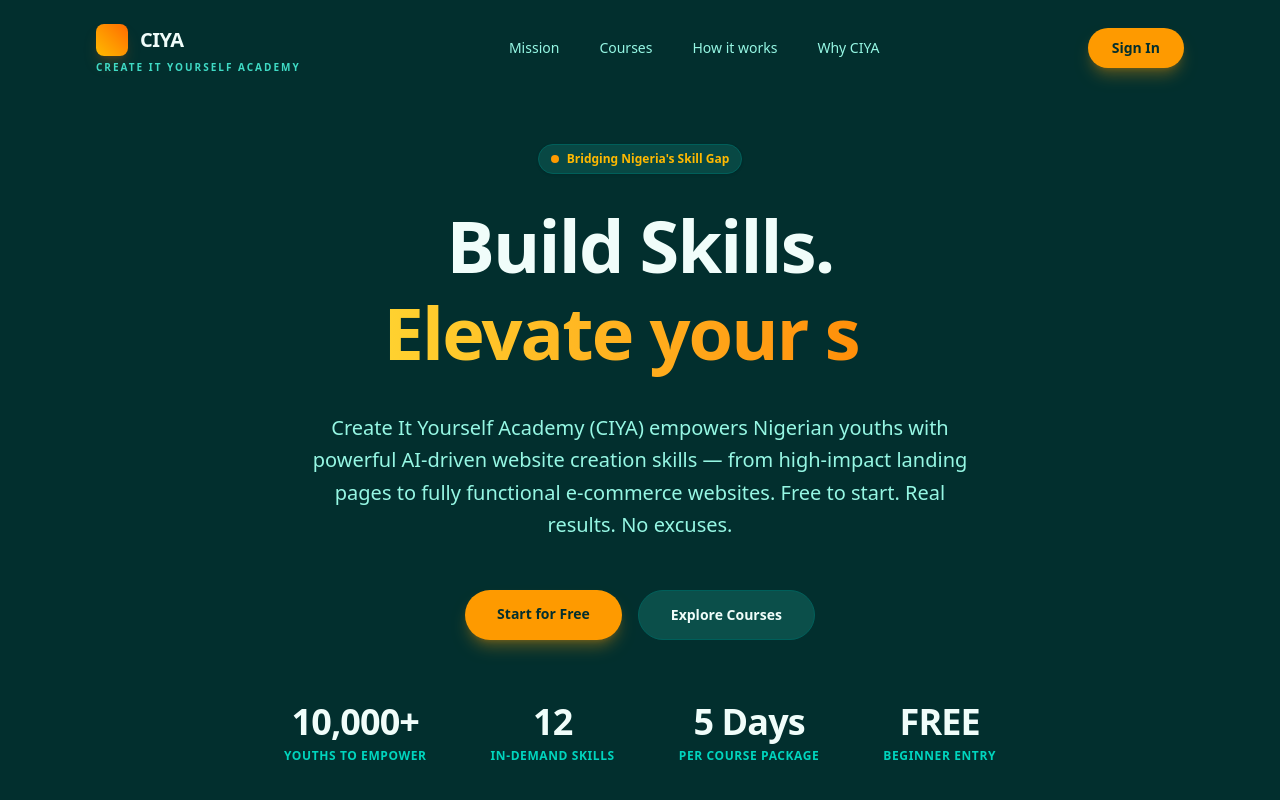
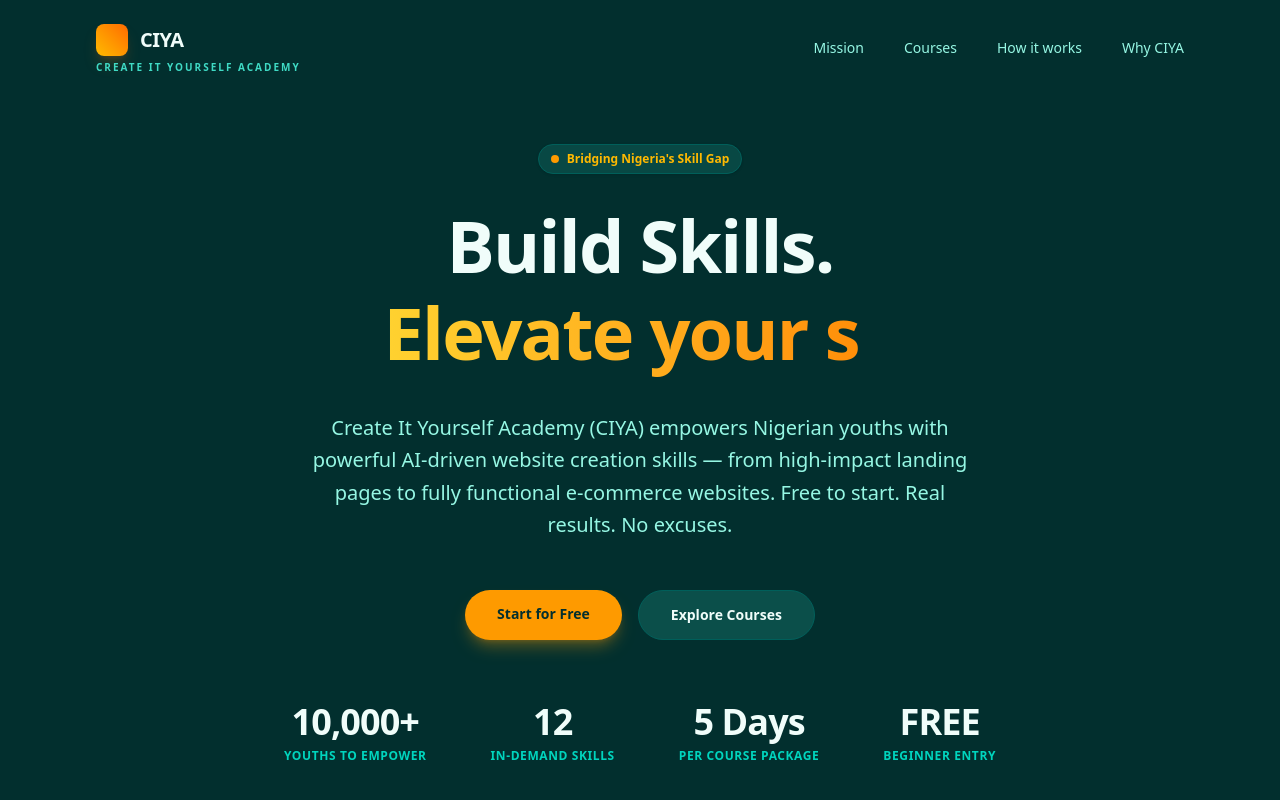
Before and after one commit to developermike5-cloud/CIYA-Platform, a React (Vite) app: page / in a window 1280 px wide. Shown: the top 800 px of the page. Built offline with nearby package versions, Linux system fonts and the light colour scheme.

Commit message:
refactor: remove sign-in button from navigation
Remove the redundant login button from the header to clean up the navigation interface.

```diff
--- a/src/pages/Home.tsx
+++ b/src/pages/Home.tsx
@@ -238,10 +238,6 @@ function Navbar() {
         <a href="#how" className="hover:text-amber-400 transition-colors">How it works</a>
         <a href="#why" className="hover:text-amber-400 transition-colors">Why CIYA</a>
       </div>
-
-      <button onClick={login} className="px-6 py-2.5 bg-amber-500 hover:bg-amber-400 text-teal-950 rounded-full text-sm font-bold shadow-lg shadow-amber-500/30 transition-all cursor-pointer">
-        Sign In
-      </button>
     </motion.nav>
   );
 }
```
